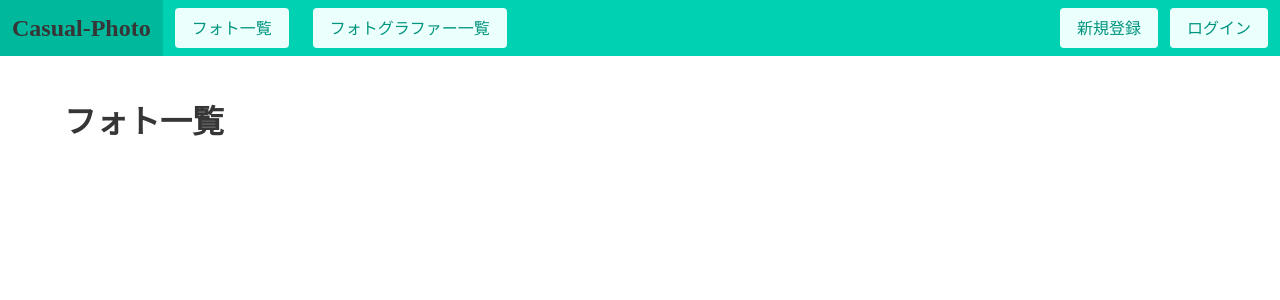
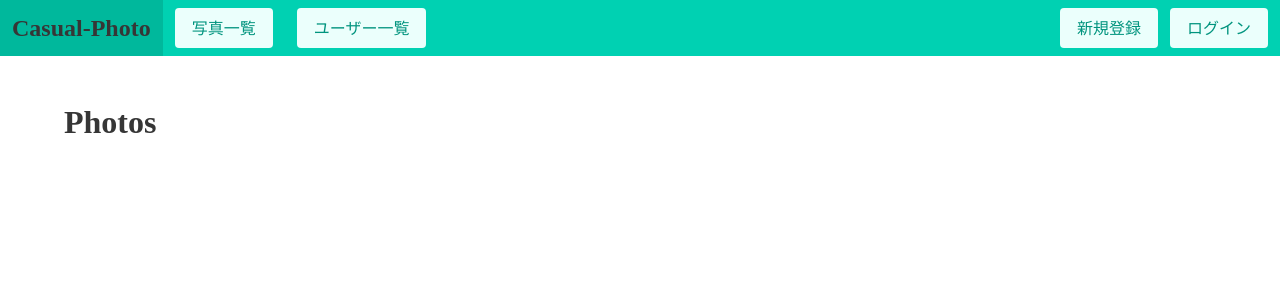
Before and after one commit to ryshino/casual-photo, a Rails app: page /photos in a window 1280 px wide. Shown: the top 300 px of the page. Run offline with Rails 7, Linux system fonts and the light colour scheme; data that the repository does not hold is empty; style sheets or scripts are compiled from the project's sources; parts of the project's set-up code (start-up, migrations or seed data) failed here and were passed over; some libraries are stand-ins or nearby versions; some web fonts are replaced.

Commit message:
ナビバーと一覧画面の名称を変更

```diff
--- a/app/assets/stylesheets/application.scss
+++ b/app/assets/stylesheets/application.scss
@@ -25,15 +25,7 @@
 }
 
 
-.main-image {
-    height: 940px;
-    background-image: image-url('elly20160628571122_TP_V.jpg');
-    background-position: 50% 0%;
-    background-repeat: no-repeat;
-    background-size: contain;
-}
-
-h4#wf-sawarabimincho {
+#subtitle {
     font-family: "Sawarabi Mincho";
 }
 
--- a/app/views/layouts/_navbar.html.erb
+++ b/app/views/layouts/_navbar.html.erb
@@ -17,11 +17,11 @@
       </div>
 
       <div class="navbar-item">
-        <%= link_to 'フォト一覧', photos_path, class: "button is-primary is-light" %>
+        <%= link_to '写真一覧', photos_path, class: "button is-primary is-light" %>
       </div>
 
       <div class="navbar-item">
-        <%= link_to 'フォトグラファー一覧', users_path, class: "button is-primary is-light" %>
+        <%= link_to 'ユーザー一覧', users_path, class: "button is-primary is-light" %>
       </div>
       <div class="navbar-end">
         <div class="navbar-item">
@@ -39,11 +39,11 @@
   <% else %>
     <div id="navbarExampleTransparentExample" class="navbar-menu">
       <div class="navbar-item">
-        <%= link_to 'フォト一覧', photos_path, class: "button is-primary is-light" %></li>
+        <%= link_to '写真一覧', photos_path, class: "button is-primary is-light" %></li>
       </div>
 
       <div class="navbar-item">
-        <%= link_to 'フォトグラファー一覧', users_path, class: "button is-primary is-light" %></li>
+        <%= link_to 'ユーザー一覧', users_path, class: "button is-primary is-light" %></li>
       </div>
 
       <div class="navbar-end">
--- a/app/views/photos/edit.html.erb
+++ b/app/views/photos/edit.html.erb
@@ -2,7 +2,7 @@
   <div class="hero-body">
     <div class="container">
       <h1 class="title">
-        フォト編集
+        写真編集
       </h1>
     </div>
   </div>
--- a/app/views/photos/index.html.erb
+++ b/app/views/photos/index.html.erb
@@ -1,8 +1,8 @@
 <section class="hero">
   <div class="hero-body">
     <div class="container">
-      <h1 class="title">
-        フォト一覧
+      <h1 class="title" id="subtitle">
+        Photos
       </h1>
     </div>
   </div>
--- a/app/views/sessions/new.html.erb
+++ b/app/views/sessions/new.html.erb
@@ -5,7 +5,7 @@
         <p>
           <strong class="is-size-1" style="font-family: cursive;">Casual Photo</strong>
         </p>
-          <h4 id="wf-sawarabimincho">あなたが本当に見せたかった１枚を</h4>
+          <h4 id="subtitle">あなたが本当に見せたかった１枚を</h4>
       </div>
       <div class="columns is-centered">
         <div class="column is-5">
--- a/app/views/users/index.html.erb
+++ b/app/views/users/index.html.erb
@@ -1,8 +1,8 @@
 <section class="hero">
   <div class="hero-body">
     <div class="container">
-      <h1 class="title">
-        ユーザー一覧
+      <h1 class="title" id="subtitle">
+        Users
       </h1>
     </div>
   </div>
--- /dev/null
+++ b/db/migrate/20210415222407_add_status_to_photos.rb
@@ -0,0 +1,5 @@
+class AddStatusToPhotos < ActiveRecord::Migration[5.2]
+  def change
+    add_column :photos, :status, :integer, default: 1, null: false, limit: 1
+  end
+end
--- /dev/null
+++ b/db/migrate/20210417224558_remove_status_from_photos.rb
@@ -0,0 +1,5 @@
+class RemoveStatusFromPhotos < ActiveRecord::Migration[5.2]
+  def change
+    remove_column :photos, :status, :integer
+  end
+end
```
Also changed, not shown: db/schema.rb.
